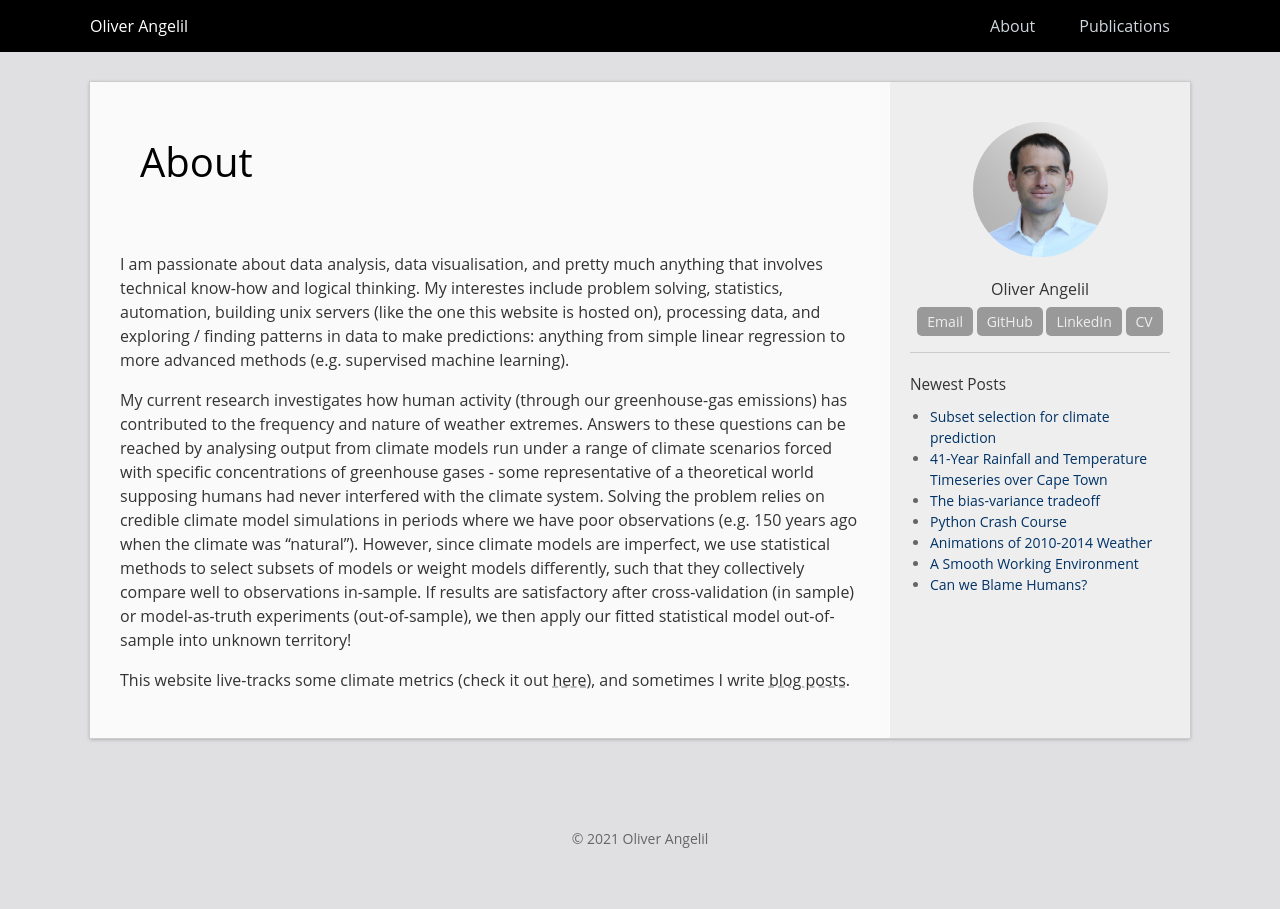
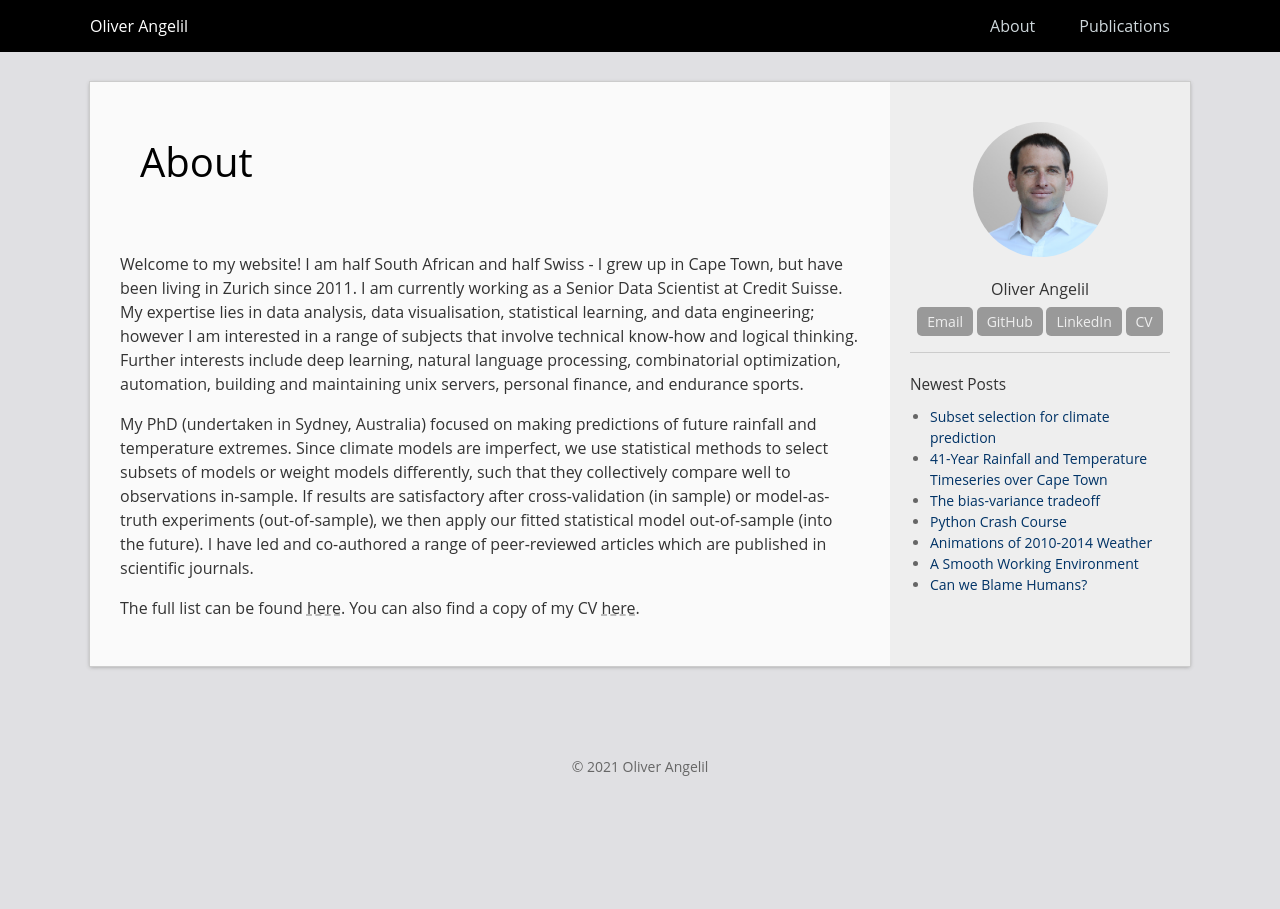
Before and after one commit to oliverangelil/oliverangelil.github.io, a Jekyll site: the page built from about.md, in a window 1280 px wide. Built offline with Jekyll 4.4.1, drawn with Linux system fonts in a browser that asks for light colours.

Commit message:
modify about page

```diff
--- a/about.md
+++ b/about.md
@@ -4,8 +4,11 @@ title: About
 permalink: /about/
 nocomments: true
 ---
-I am passionate about data analysis, data visualisation, and pretty much anything that involves technical know-how and logical thinking. My interestes include problem solving, statistics, automation, building unix servers (like the one this website is hosted on), processing data, and exploring / finding patterns in data to make predictions: anything from simple linear regression to more advanced methods (e.g. supervised machine learning).
+Welcome to my website! I am half South African and half Swiss - I grew up in Cape Town, but have been living in Zurich since 2011. I am currently working as a Senior Data Scientist at Credit Suisse. My expertise lies in data analysis, data visualisation, statistical learning, and data engineering; however I am interested in a range of subjects that involve technical know-how and logical thinking. Further interests include deep learning, natural language processing, combinatorial optimization, automation, building and maintaining unix servers, personal finance, and endurance sports.
 
-My current research investigates how human activity (through our greenhouse-gas emissions) has contributed to the frequency and nature of weather extremes. Answers to these questions can be reached by analysing output from climate models run under a range of climate scenarios forced with specific concentrations of greenhouse gases - some representative of a theoretical world supposing humans had never interfered with the climate system. Solving the problem relies on credible climate model simulations in periods where we have poor observations (e.g. 150 years ago when the climate was "natural"). However, since climate models are imperfect, we use statistical methods to select subsets of models or weight models differently, such that they collectively compare well to observations in-sample. If results are satisfactory after cross-validation (in sample) or model-as-truth experiments (out-of-sample), we then apply our fitted statistical model out-of-sample into unknown territory!
+<!-- My current research investigates how human activity (through our greenhouse-gas emissions) has contributed to the frequency and nature of weather extremes. Answers to these questions can be reached by analysing output from climate models run under a range of climate scenarios forced with specific concentrations of greenhouse gases - some representative of a theoretical world supposing humans had never interfered with the climate system. Solving the problem relies on credible climate model simulations in periods where we have poor observations (e.g. 150 years ago when the climate was "natural"). However, since climate models are imperfect, we use statistical methods to select subsets of models or weight models differently, such that they collectively compare well to observations in-sample. If results are satisfactory after cross-validation (in sample) or model-as-truth experiments (out-of-sample), we then apply our fitted statistical model out-of-sample into unknown territory! -->
 
-This website live-tracks some climate metrics (check it out [here](tracking-climate-indices.html)), and sometimes I write [blog posts](../).
+My PhD (undertaken in Sydney, Australia) focused on making predictions of future rainfall and temperature extremes. Since climate models are imperfect, we use statistical methods to select subsets of models or weight models differently, such that they collectively compare well to observations in-sample. If results are satisfactory after cross-validation (in sample) or model-as-truth experiments (out-of-sample), we then apply our fitted statistical model out-of-sample (into the future). I have led and co-authored a range of peer-reviewed articles which are published in scientific journals.
+
+The full list can be found [here](publcations).
+You can also find a copy of my CV [here](documents/AngelilOM_curriculum_vitae.pdf).
```
